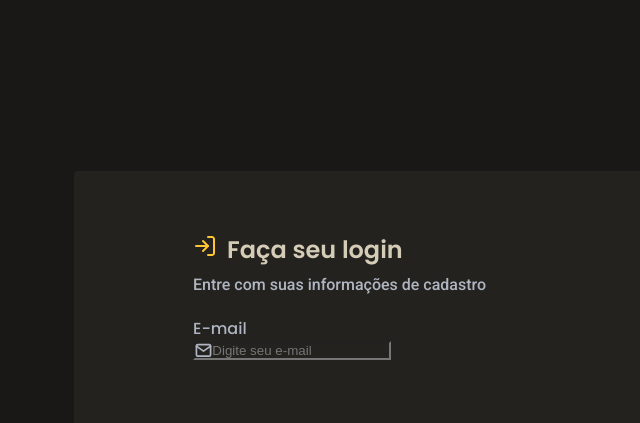
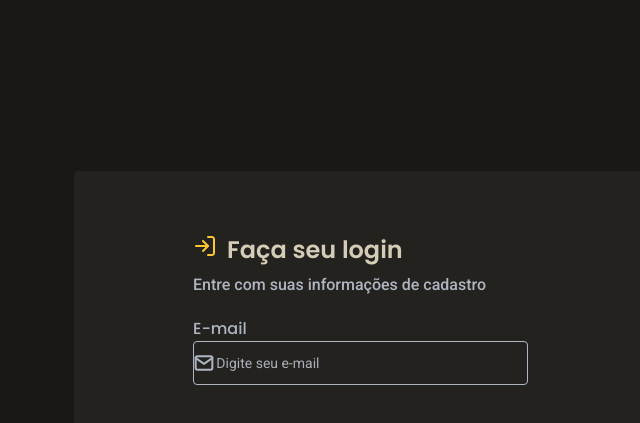
Before and after one commit to felpsalvs/Login-Form, a plain HTML site: page index.html in a window 1280 px wide. Shown: the part 91-514 px from the top of the page, without its empty margins (0-640 px from the left). Drawn offline with Linux system fonts and the light colour scheme.

Commit message:
criando form de login

```diff
--- a/assets/scss/style.scss
+++ b/assets/scss/style.scss
@@ -69,13 +69,30 @@ body {
         margin-left: 118px;
         margin-top: 175px;
         margin-bottom: 20px;
+
+    }
+    input{
+        background: url(/images/mail.svg) no-repeat left / 20px;
+        padding-left: 1.3em;
+        border-radius: 4px;
+        border: 1px solid #AFB6C2;
+        width: 335px;
+        height: 44px;
+    }
+    ::placeholder {
+        font-family: 'Roboto';
+        font-style: normal;
+        font-weight: 400;
+        font-size: 14px;
+        line-height: 16px;
+        color: #A9AFB9;
+        padding-left: 5px;
+      }
+    input:focus-within{
+        background: url(/images/mail-focus.svg) no-repeat left / 1.3em;
+        padding-left: 1.3em;
         border: 1px solid #FFC632;
         box-shadow: 0px 0px 0px 2px #FFDE88;
-        border-radius: 4px;
-    }
-    input{
-        background: url(/images/mail.svg) no-repeat left / 1.3em;
-        padding-left: 1.3em;
     }
     h3{
         font-family: 'Poppins';
```
Also changed, not shown: assets/css/style.css, 1 other file.
